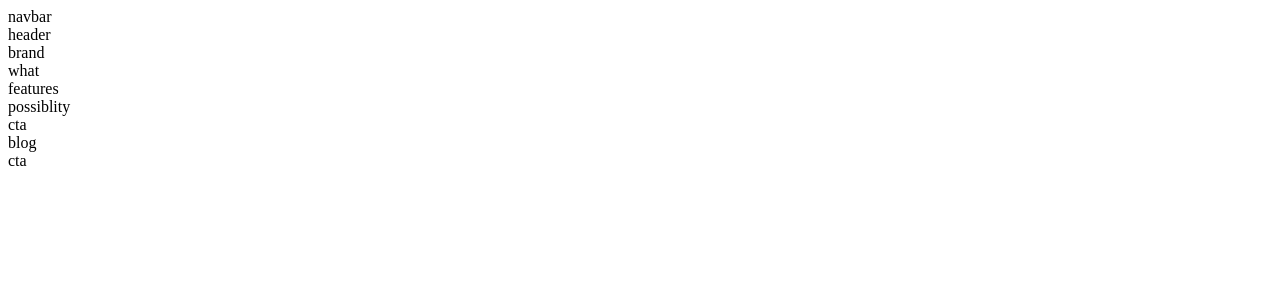
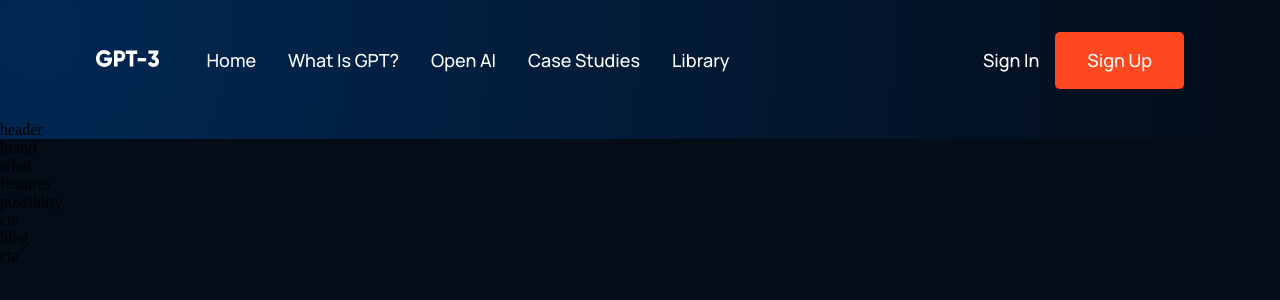
Before and after one commit to jam-jam200/landingPage, a React (Vite) app: page / in a window 1280 px wide. Shown: the top 300 px of the page. Built offline with nearby package versions, Linux system fonts and the light colour scheme.

Commit message:
progress in nav

```diff
--- a/package.json
+++ b/package.json
@@ -10,7 +10,8 @@
   },
   "dependencies": {
     "react": "^18.2.0",
-    "react-dom": "^18.2.0"
+    "react-dom": "^18.2.0",
+    "react-icons": "^4.6.0"
   },
   "devDependencies": {
     "@types/react": "^18.0.24",
--- /dev/null
+++ b/src/App.css
@@ -0,0 +1,109 @@
+* {
+  box-sizing: border-box;
+  scroll-behavior: smooth;
+  margin: 0;
+  padding: 0;
+}
+
+body {
+  background: var(--color-bg);
+}
+
+.gradient__bg {
+  /* ff 3.6+ */
+  background: -moz-radial-gradient(
+    circle at 3% 25%,
+    rgba(0, 40, 83, 1) 0%,
+    rgba(4, 12, 24, 1) 100%
+  );
+
+  /* safari 5.1+,chrome 10+ */
+  background: -webkit-radial-gradient(
+    circle at 3% 25%,
+    rgba(0, 40, 83, 1) 0%,
+    rgba(4, 12, 24, 1) 100%
+  );
+
+  /* opera 11.10+ */
+  background: -o-radial-gradient(
+    circle at 3% 25%,
+    rgba(0, 40, 83, 1) 0%,
+    rgba(4, 12, 24, 1) 100%
+  );
+
+  /* ie 10+ */
+  background: -ms-radial-gradient(
+    circle at 3% 25%,
+    rgba(0, 40, 83, 1) 0%,
+    rgba(4, 12, 24, 1) 100%
+  );
+
+  /* global 92%+ browsers support */
+  background: radial-gradient(
+    circle at 3% 25%,
+    rgba(0, 40, 83, 1) 0%,
+    rgba(4, 12, 24, 1) 100%
+  );
+}
+
+.gradient__text {
+  background: var(--gradient-text);
+  background-clip: text;
+  -webkit-background-clip: text;
+  -webkit-text-fill-color: transparent;
+}
+
+.section__padding {
+  padding: 4rem 6rem;
+}
+
+.section__margin {
+  margin: 4rem 6rem;
+}
+
+.scale-up-center {
+  -webkit-animation: scale-up-center 0.4s cubic-bezier(0.39, 0.575, 0.565, 1)
+    both;
+  animation: scale-up-center 0.4s cubic-bezier(0.39, 0.575, 0.565, 1) both;
+}
+
+@-webkit-keyframes scale-up-center {
+  0% {
+    -webkit-transform: scale(0.5);
+    transform: scale(0.5);
+  }
+  100% {
+    -webkit-transform: scale(1);
+    transform: scale(1);
+  }
+}
+@keyframes scale-up-center {
+  0% {
+    -webkit-transform: scale(0.5);
+    transform: scale(0.5);
+  }
+  100% {
+    -webkit-transform: scale(1);
+    transform: scale(1);
+  }
+}
+
+@media screen and (max-width: 700px) {
+  .section__padding {
+    padding: 4rem;
+  }
+
+  .section__margin {
+    margin: 4rem;
+  }
+}
+
+@media screen and (max-width: 550px) {
+  .section__padding {
+    padding: 4rem 2rem;
+  }
+
+  .section__margin {
+    margin: 4rem 2rem;
+  }
+}
--- a/src/App.jsx
+++ b/src/App.jsx
@@ -8,6 +8,7 @@
   WhatGPT3,
   Header,
 } from "./containers";
+import "./App.css";
 
 function App() {
   return (
--- a/src/components/navbar/NavBar.jsx
+++ b/src/components/navbar/NavBar.jsx
@@ -1,8 +1,74 @@
-import React from "react";
+import React, { useState } from "react";
 import "./navbar.css";
+import { RiMenu3Line, RiCloseLine } from "react-icons/ri";
+import { logosvg } from "../../assets";
+
+const Menu = () => {
+  return (
+    <>
+      <p>
+        <a href="#home">Home</a>
+      </p>
+      <p>
+        <a href="#whatgpt3">What is GPT?</a>
+      </p>
+      <p>
+        <a href="#possibility">Open AI</a>
+      </p>
+      <p>
+        <a href="#features">Case Studies</a>
+      </p>
+      <p>
+        <a href="#blog">Library</a>
+      </p>
+    </>
+  );
+};
 
 const NavBar = () => {
-  return <div>navbar</div>;
+  const [toggleMenu, setToggleMenu] = useState(false);
+  return (
+    <div className="gpt3__navbar">
+      <div className="gpt3__navbar-links">
+        <div className="gpt3__navbar-links_logo">
+          <img src={logosvg} alt="" />
+        </div>
+        <div className="gpt3__navbar-links_container">
+          <Menu className="gpt3__navbar-links_container" />
+        </div>
+      </div>
+      <div className="gpt3__navbar-sign">
+        <p>Sign in</p>
+        <button type="button">sign up</button>
+      </div>
+      <div className="gpt3__navbar-menu">
+        {toggleMenu ? (
+          <RiCloseLine
+            color="#fff"
+            size={27}
+            onClick={() => setToggleMenu(false)}
+          />
+        ) : (
+          <RiMenu3Line
+            color="#fff"
+            size={27}
+            onClick={() => setToggleMenu(true)}
+          />
+        )}
+        {toggleMenu && (
+          <div className="gpt3__navbar-menu_container scale-up-center">
+            <div className="gpt3__navbar-menu_container-links">
+              <Menu />
+              <div className="gpt3__navbar-menu_container-links-sign">
+                <p>Sign in</p>
+                <button type="button">sign up</button>
+              </div>
+            </div>
+          </div>
+        )}
+      </div>
+    </div>
+  );
 };
 
 export default NavBar;
--- a/src/components/navbar/navbar.css
+++ b/src/components/navbar/navbar.css
@@ -0,0 +1,139 @@
+.gpt3__navbar {
+  display: flex;
+  justify-content: space-between;
+  align-items: center;
+  padding: 2rem 6rem;
+}
+
+.gpt3__navbar-links {
+  flex: 1;
+  display: flex;
+  justify-content: flex-start;
+  align-items: center;
+}
+
+.gpt3__navbar-links_logo {
+  margin-right: 2rem;
+}
+
+.gpt3__navbar-links_logo img {
+  width: 62.56px;
+  height: 16.02px;
+}
+
+.gpt3__navbar-links_container {
+  display: flex;
+  flex-direction: row;
+}
+
+.gpt3__navbar-sign {
+  display: flex;
+  justify-content: flex-end;
+  align-items: center;
+}
+
+.gpt3__navbar-links_container p > a,
+.gpt3__navbar-sign p,
+.gpt3__navbar-menu_container p > a {
+  color: #fff;
+  font-family: var(--font-family);
+  font-weight: 500;
+  font-size: 18px;
+  line-height: 25px;
+  text-transform: capitalize;
+  margin: 0rem 1rem;
+  cursor: pointer;
+  text-decoration: none;
+}
+
+.gpt3__navbar-sign button,
+.gpt3__navbar-menu_container button {
+  padding: 1rem 2rem;
+  border-radius: 5px;
+  background: #ff4820;
+  color: #fff;
+  font-family: var(--font-family);
+  font-weight: 500;
+  left: 1153px;
+  top: 55px;
+  font-size: 18px;
+  line-height: 25px;
+  text-transform: capitalize;
+  border: none;
+  outline: none;
+  cursor: pointer;
+}
+
+.gpt3__navbar-menu {
+  margin-left: 1rem;
+  display: none;
+  position: relative;
+}
+
+.gpt3__navbar-menu svg {
+  cursor: pointer;
+}
+
+.gpt3__navbar-menu_container {
+  display: flex;
+  justify-content: flex-end;
+  align-items: flex-end;
+  flex-direction: column;
+  text-align: end;
+  background: var(--color-footer);
+  padding: 2rem;
+  position: absolute;
+  top: 40px;
+  right: 0;
+  margin-top: 1rem;
+  min-width: 210px;
+  border-radius: 5px;
+  box-shadow: 0 0 5px rgba(0, 0, 0, 0.2);
+}
+
+.gpt3__navbar-menu_container p {
+  margin: 1rem 0rem;
+}
+
+.gpt3__navbar-menu_container-links-sign {
+  display: none;
+}
+
+@media screen and (max-width: 1050px) {
+  .gpt3__navbar-links_container {
+    display: none;
+  }
+
+  .gpt3__navbar-menu {
+    display: flex;
+  }
+}
+@media screen and (max-width: 700px) {
+  .gpt3__navbar {
+    padding: 2rem 4rem;
+  }
+}
+@media screen and (max-width: 550px) {
+  .gpt3__navbar {
+    padding: 2rem;
+  }
+  .gpt3__navbar-sign {
+    display: none;
+  }
+  .gpt3__navbar-menu_container {
+    top: 20px;
+  }
+  .gpt3__navbar-menu_container-links-sign {
+    display: block;
+  }
+  .gpt3__navbar-menu_container-links-sign p {
+    color: #fff;
+    font-family: var(--font-family);
+    font-weight: 500;
+    font-size: 18px;
+    line-height: 25px;
+    text-transform: capitalize;
+    margin: 1rem 1rem;
+    cursor: pointer;
+  }
+}
```
Also changed, not shown: 1 other file (tests, documents, lock files or other folders).
